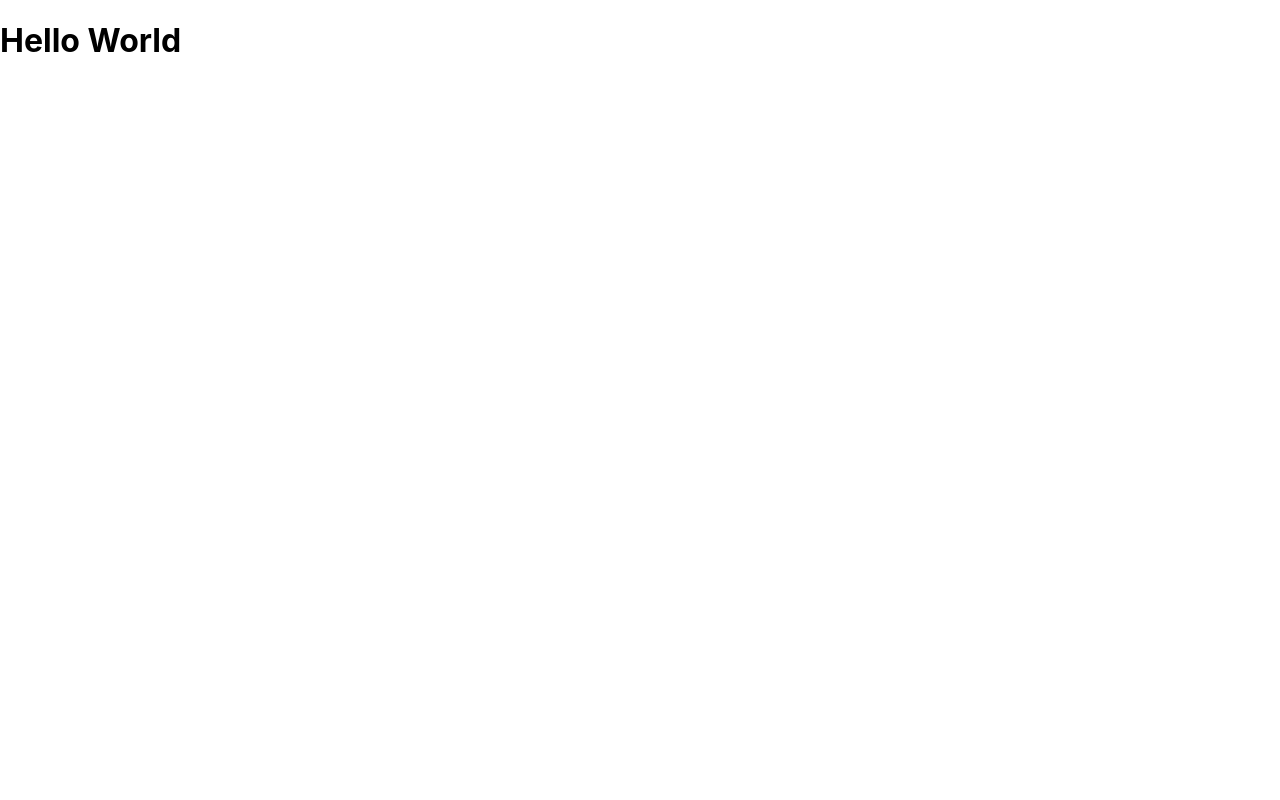
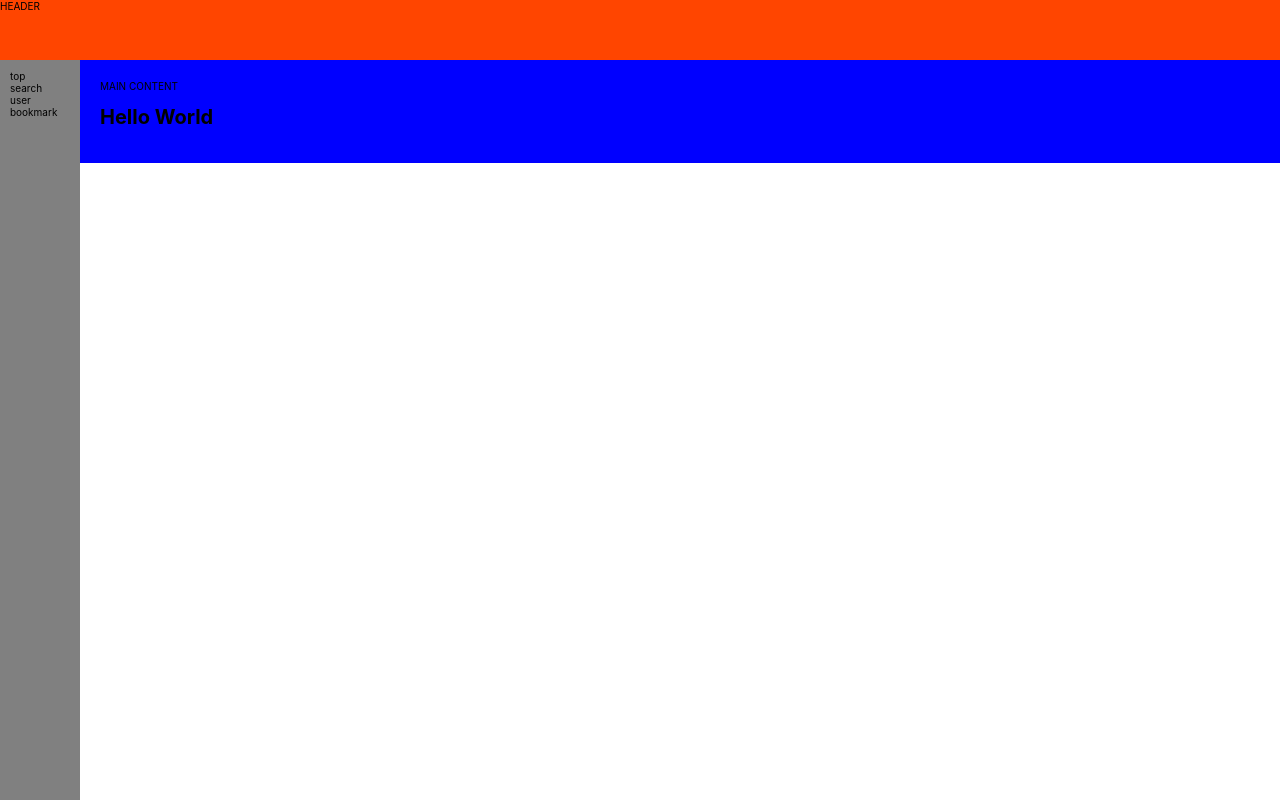
Before and after one commit to tomohiro3/kabunseki-frontend, a Next.js app: page / in a window 1280 px wide. Built offline with nearby package versions, Linux system fonts and the light colour scheme.

Commit message:
Added basic layout and its css

```diff
--- /dev/null
+++ b/components/organisms/Layout.tsx
@@ -0,0 +1,27 @@
+import React from "react";
+// import Link from 'next/link'
+import styles from "../../styles/Layout.module.scss";
+
+export default function Layout({children}) {
+  return(
+    <>
+      <header>
+        HEADER
+      </header>
+      <div className={styles.wrap}>
+        <nav>
+          <ul>
+            <li>top</li>
+            <li>search</li>
+            <li>user</li>
+            <li>bookmark</li>
+          </ul>
+        </nav>
+        <main>
+          MAIN CONTENT
+          {children}
+        </main>
+      </div>
+    </>
+  )
+}
--- a/next.config.js
+++ b/next.config.js
@@ -1,6 +1,9 @@
+const path = require('path')
 const withSass = require('@zeit/next-sass')
+
 module.exports = withSass({
   cssModules: true,
+  includePaths: [path.join(__dirname, 'styles')],
   cssLoaderOptions: {
     importLoaders: 2,
   },
--- a/package.json
+++ b/package.json
@@ -10,9 +10,9 @@
   "dependencies": {
     "@zeit/next-sass": "^1.0.1",
     "next": "9.5.3",
-    "node-sass": "^4.14.1",
     "react": "16.13.1",
-    "react-dom": "16.13.1"
+    "react-dom": "16.13.1",
+    "sass": "^1.26.10"
   },
   "devDependencies": {
     "@types/node": "^14.10.1",
--- a/pages/_app.js
+++ b/pages/_app.tsx
@@ -1,11 +1,17 @@
-import '../styles/globals.scss'
-
 // If you delete this component, Next.js will crush
 // This is like App.js of create-react-app
 // Global setting will be done in here.
 // You can use this component for error hundle HOC, redux provider and so on.
+import '../styles/globals.scss'
+import Layout from "../components/organisms/Layout";
+
 function App({ Component, pageProps }) {
-  return <Component {...pageProps} />
+  return(
+    <Layout>
+      <Component {...pageProps} />
+    </Layout>
+  )
 }
 
+
 export default App
--- /dev/null
+++ b/styles/Layout.module.scss
@@ -0,0 +1,16 @@
+@use 'variables';
+
+nav {
+  position: fixed;
+  left: 0;
+  width: variables.$nav-width;
+  height: 100%;
+  padding: 10px;
+  background-color: gray;
+}
+
+.wrap {
+  margin-top: variables.$header-height;
+  display: flex;
+  height: 100%;
+}
--- /dev/null
+++ b/styles/_variables.scss
@@ -0,0 +1,2 @@
+$header-height: 60px;
+$nav-width:80px;
--- a/styles/globals.scss
+++ b/styles/globals.scss
@@ -1,3 +1,9 @@
+@use "variables";
+
+html {
+  font-size: 62.5%; // 1rem === 10px
+}
+
 html,
 body {
   padding: 0;
@@ -11,6 +17,28 @@ a {
   text-decoration: none;
 }
 
+ul,
+ol {
+  list-style: none;
+  margin: 0;
+  padding: 0;
+}
+
+header {
+  top: 0;
+  position: fixed;
+  background-color: orangered;
+  width: 100%;
+  height: variables.$header-height;
+}
+
+main {
+  margin-left: variables.$nav-width;
+  padding: 20px;
+  background-color: blue;
+  width: 100%;
+}
+
 * {
   box-sizing: border-box;
 }
```
Also changed, not shown: 1 other file (tests, documents, lock files or other folders).
